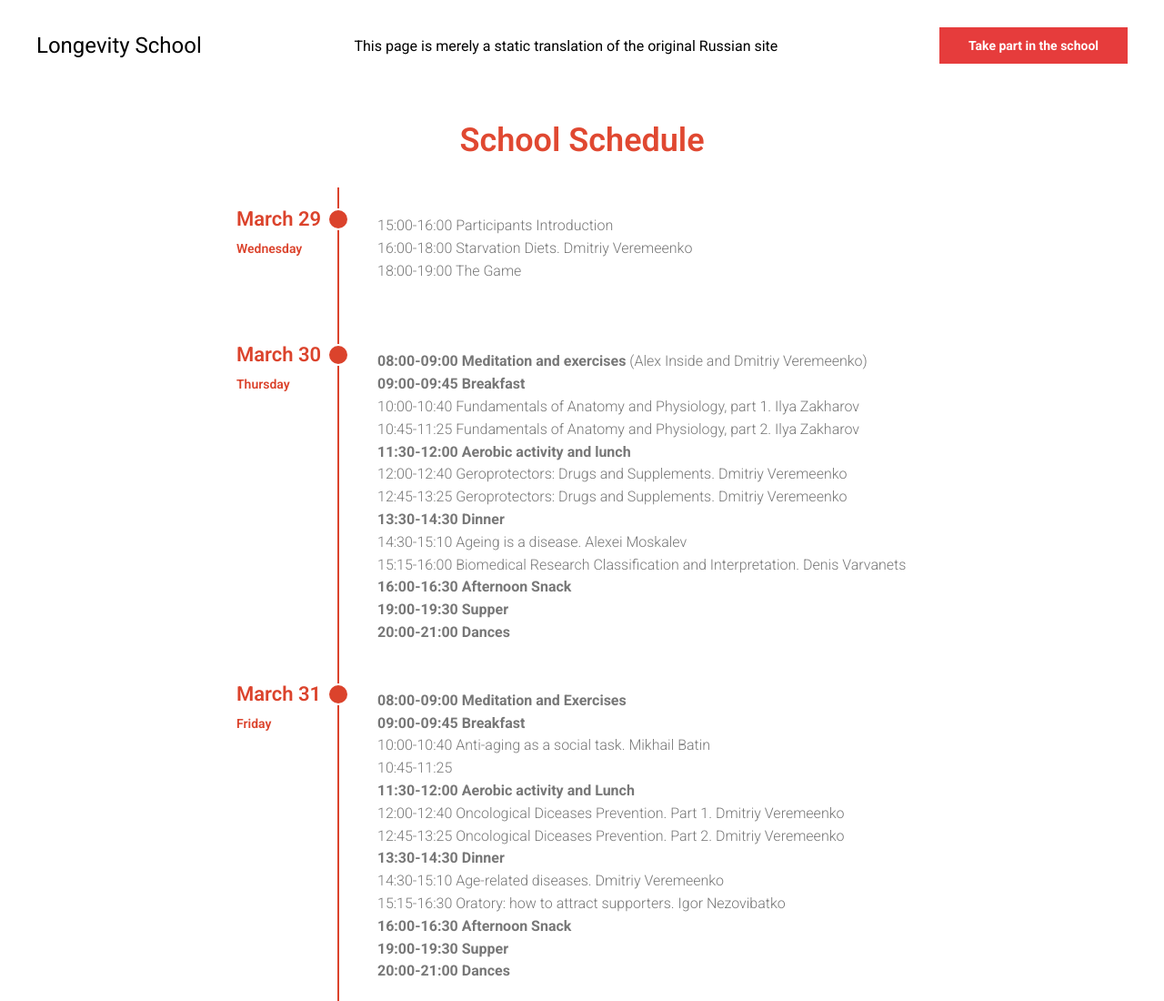
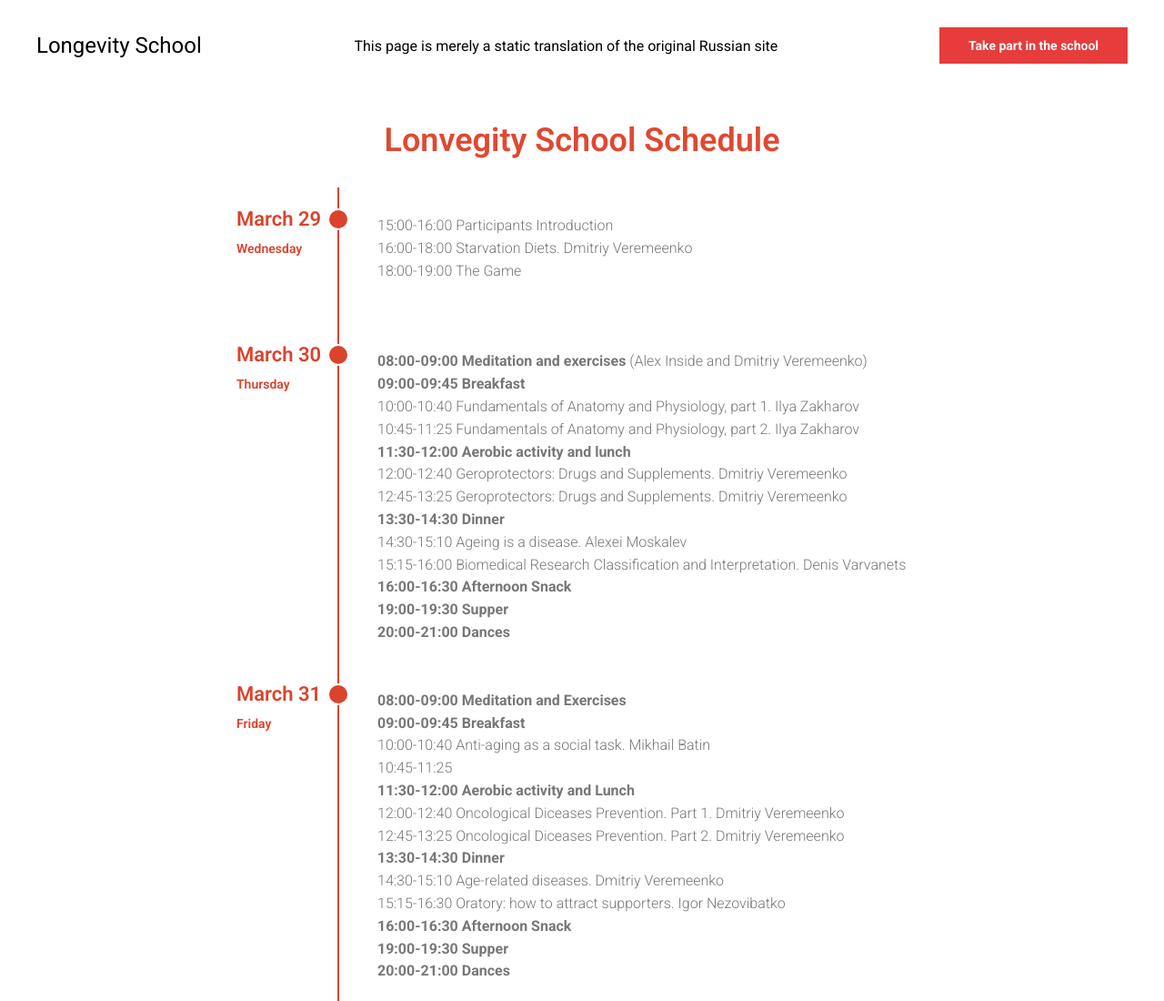
Before and after one commit to open-longevity/longevity-school, a plain HTML site: page index.htm in a window 1280 px wide. Shown: the top 1100 px of the page at 91% size. Drawn offline with nearby package versions, Linux system fonts and the light colour scheme.

Commit message:
title update

```diff
--- a/index.htm
+++ b/index.htm
@@ -114,7 +114,7 @@
                 <div class="t-container t-align_center">
                     <div class="t-col t-col_10 t-prefix_1">
                         <div class="t017__title t-title t-title_xxs" field="title" style="">
-                            <div style="color:#e04831;" data-customstyle="yes">School Schedule</div>
+                            <div style="color:#e04831;" data-customstyle="yes">Lonvegity School Schedule</div>
                         </div>
                     </div>
                 </div>
```
